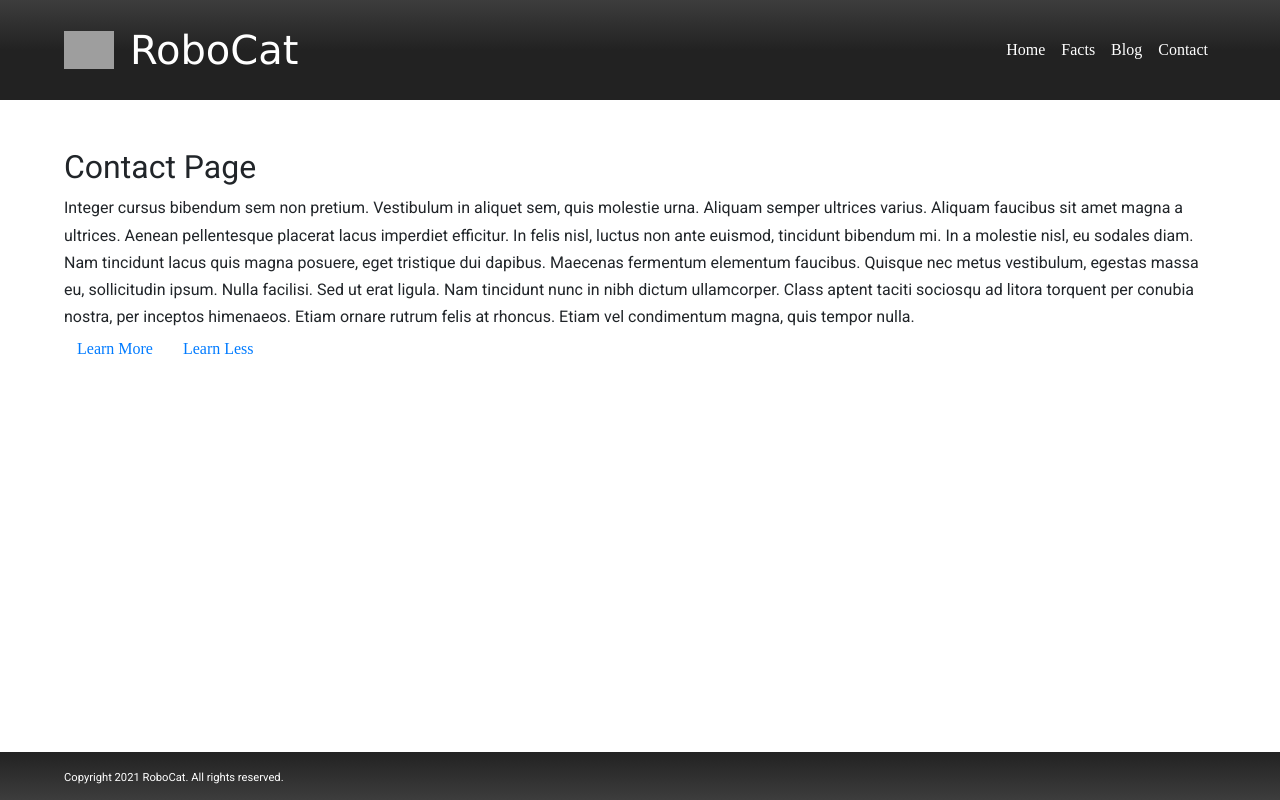
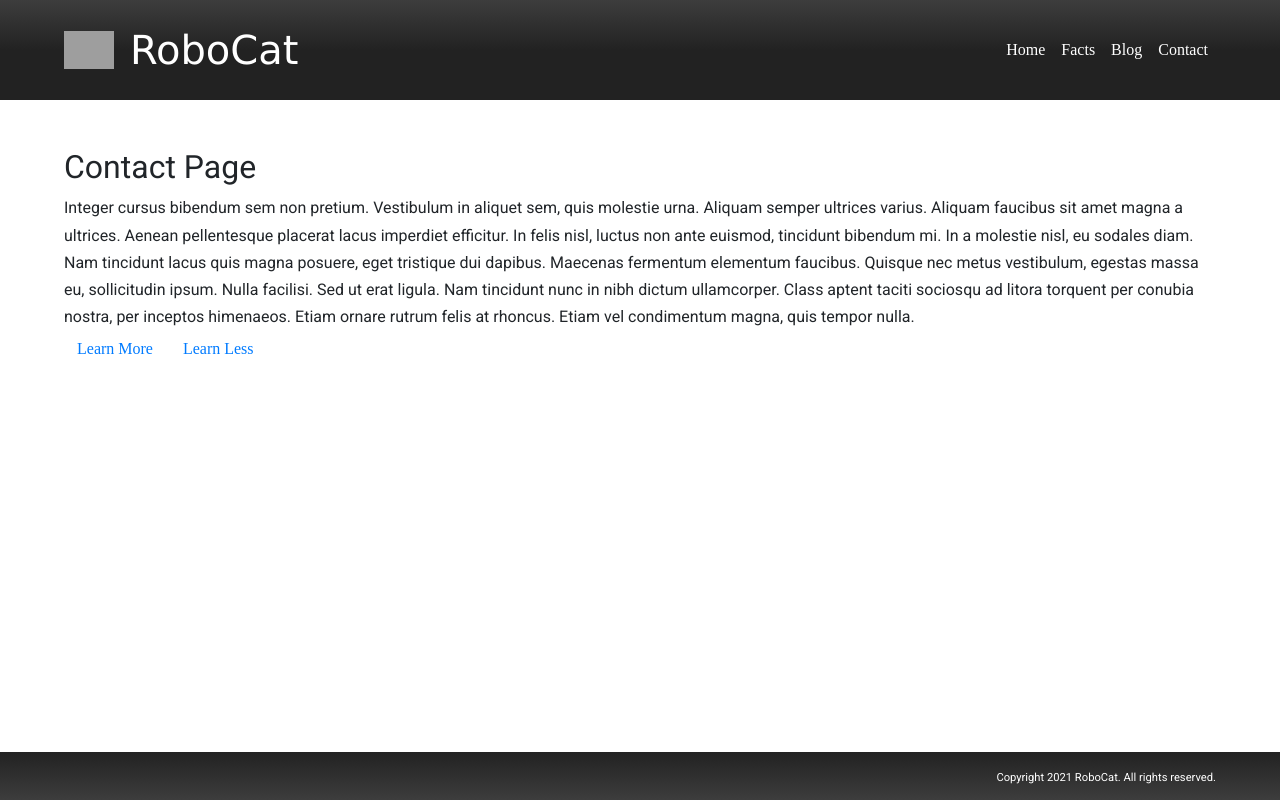
Before and after one commit to gui365/demo19, a React (Create React App) app: page /contact in a window 1280 px wide. Built offline with nearby package versions, Linux system fonts and the light colour scheme; grey boxes are pictures that could not be loaded; a web font is replaced by a local one.

Commit message:
Minor style changes to footer

```diff
--- a/src/components/Footer/Footer.css
+++ b/src/components/Footer/Footer.css
@@ -5,8 +5,10 @@ footer {
   padding: 1rem 4rem;
   color: #fff;
   font-size: .7rem;
+  text-align: right ;
 }
 
 p {
   margin: 0;
+  width: 100%;
 }
--- a/src/components/Footer/Footer.js
+++ b/src/components/Footer/Footer.js
@@ -5,9 +5,7 @@ function Footer() {
 
   return (
     <footer className='flex'>
-      <div className='flex'>
-        <p id='footer-title'>Copyright 2021 RoboCat. All rights reserved. </p>
-      </div>
+      <p id='footer-title'>Copyright 2021 RoboCat. All rights reserved. </p>
     </footer>
   );
 }
```
